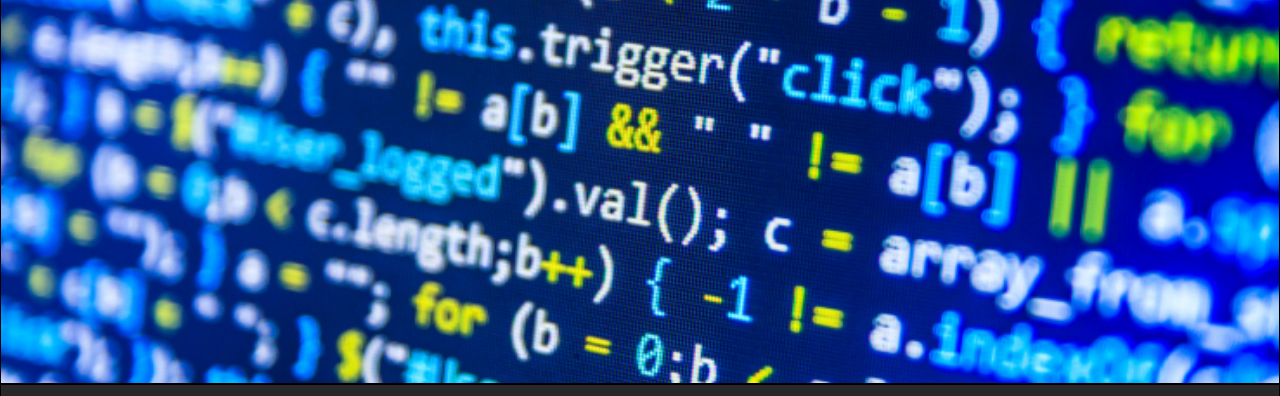
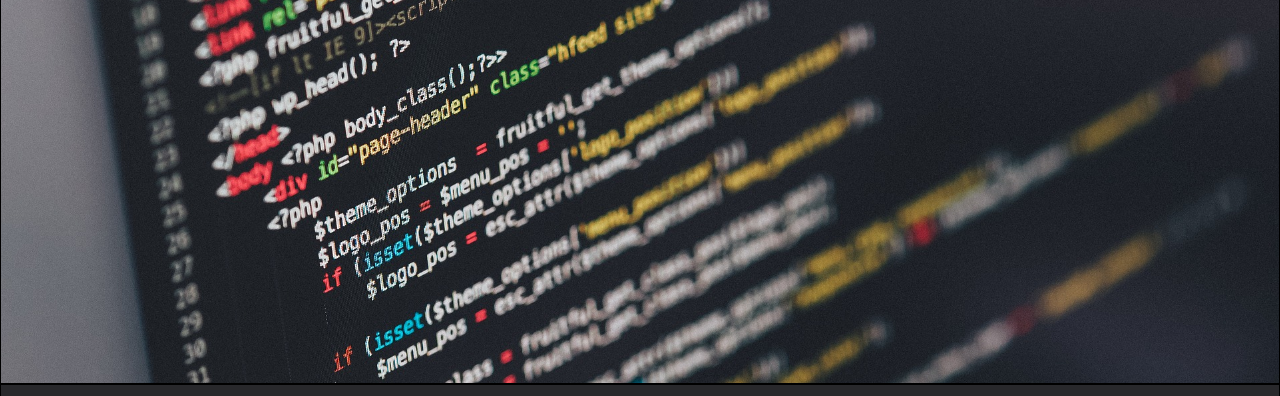
Before and after one commit to AndreVictor60/AndreVictor60.github.io, a plain HTML site: page index.html in a window 1280 px wide. Shown: the part 231-627 px from the top of the page. Drawn offline with nearby package versions, Linux system fonts and the light colour scheme.

Commit message:
Modification section home et profil

```diff
--- a/assets/css/style.css
+++ b/assets/css/style.css
@@ -41,8 +41,10 @@ footer{
 }
 /* Home */
 #home{
+  padding-top: 10%;
+  padding-left: 60%;
   height: 615px;
-  background: url('../img/code.jpg') no-repeat center fixed;
+  background: url('../img/codebody.jpg') no-repeat center fixed;
   background-size: cover;
 }
 /* Profil */
--- a/index.html
+++ b/index.html
@@ -12,12 +12,12 @@
   <body>
     <!-- Mon home -->
     <section id="home">
+      <h1> Curriculum Vitae de Victor Andre</h1>
       <!-- Image arriére plan -->
     </section>
     <!--Fin section home -->
     <!-- Mon profil -->
     <section id="profil">
-     <h1> Curriculum Vitae de Victor Andre</h1>
       <div class="container-fluid text-center">
         <div class="row">
           <div class="col-md-6">
```
Also changed, not shown: assets/img/codebody.jpg (added).
